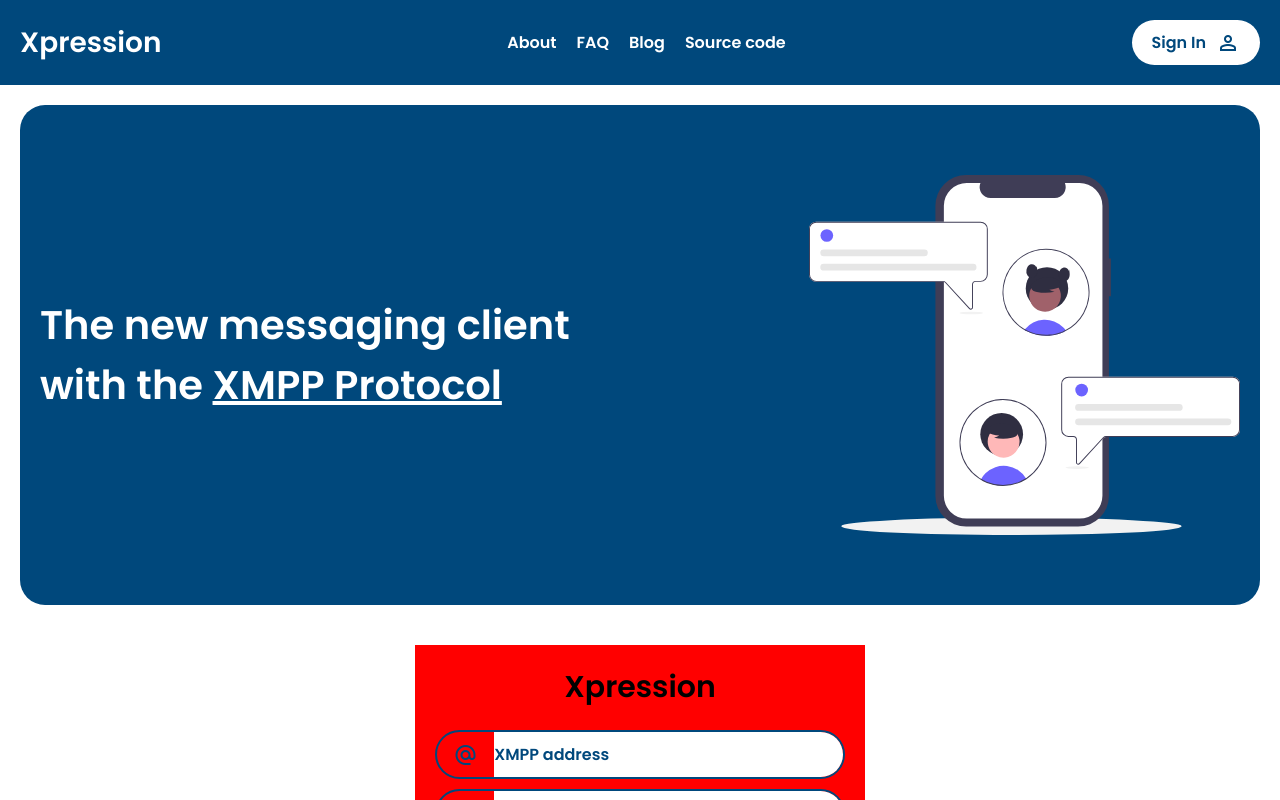
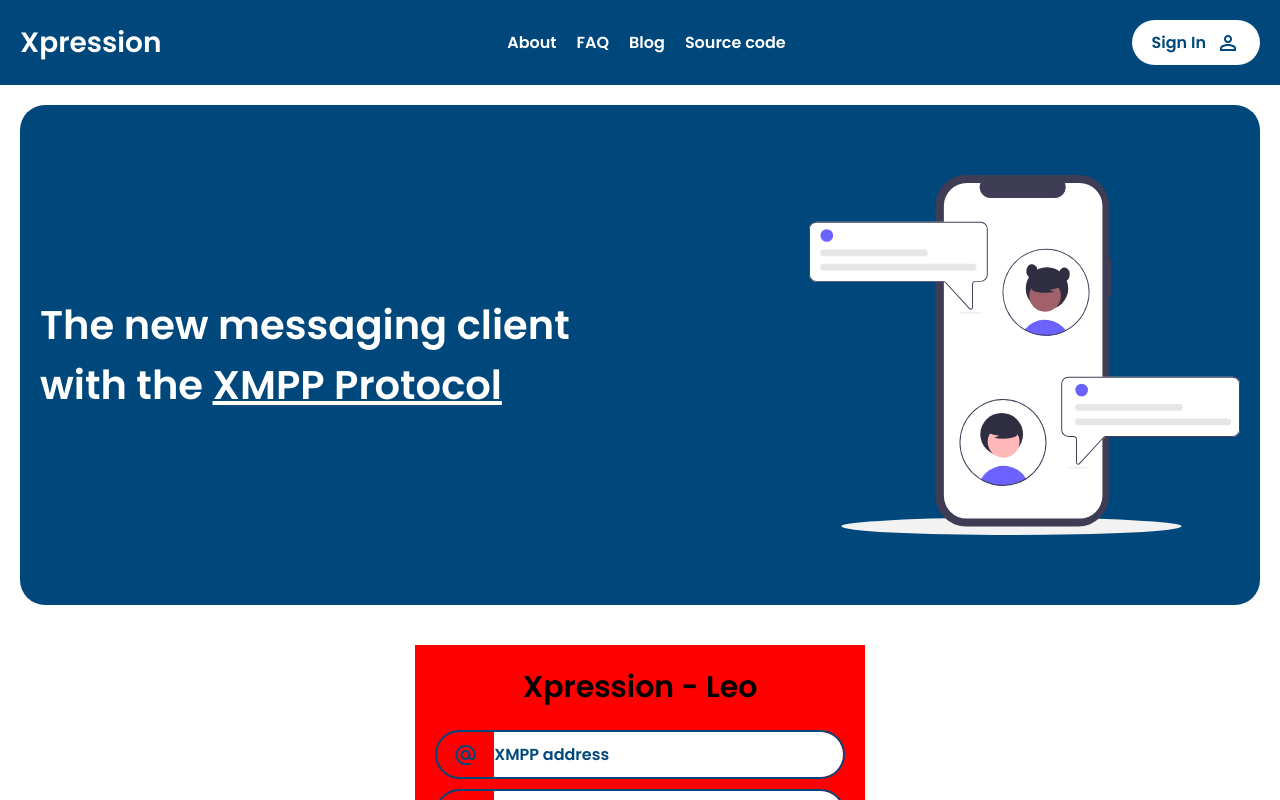
Before and after one commit to leonardosoplapuco/Xpression, a React (Create React App) app in the folder front-end/: page / in a window 1280 px wide. Shown: the top 800 px of the page. Built offline with nearby package versions, Linux system fonts and the light colour scheme.

Commit message:
Mod: Xpression Leo

```diff
--- a/front-end/src/Components/Login/Login.js
+++ b/front-end/src/Components/Login/Login.js
@@ -4,7 +4,7 @@ function Login() {
     return (
         <div className="block-container">
             <form className="login">
-                <h2>Xpression</h2>
+                <h2>Xpression - Leo</h2>
                 <div className="login-section">
                     <label htmlFor="Username" className="login-section_icon">
                         <span class="material-symbols-outlined">alternate_email</span>
```
